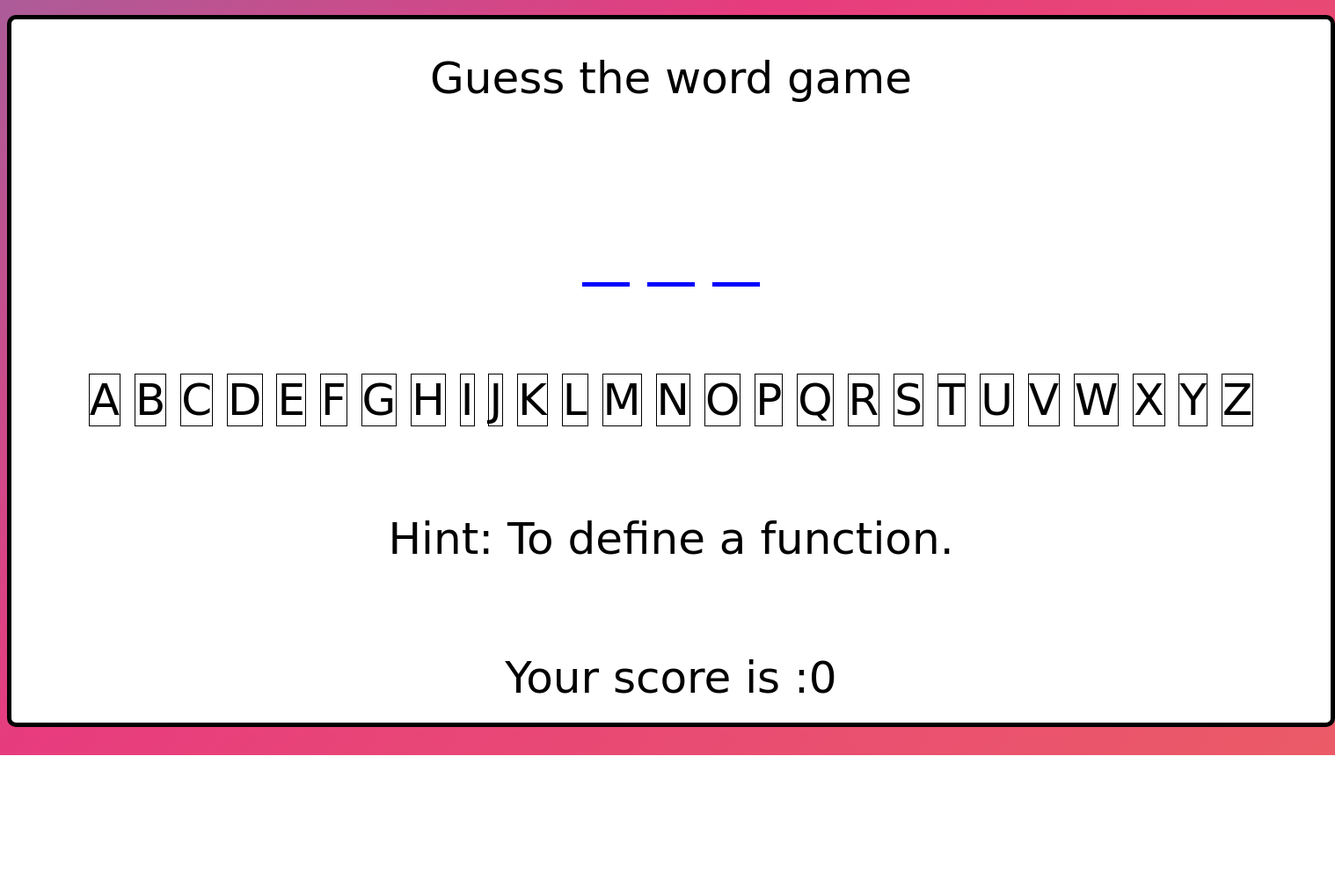
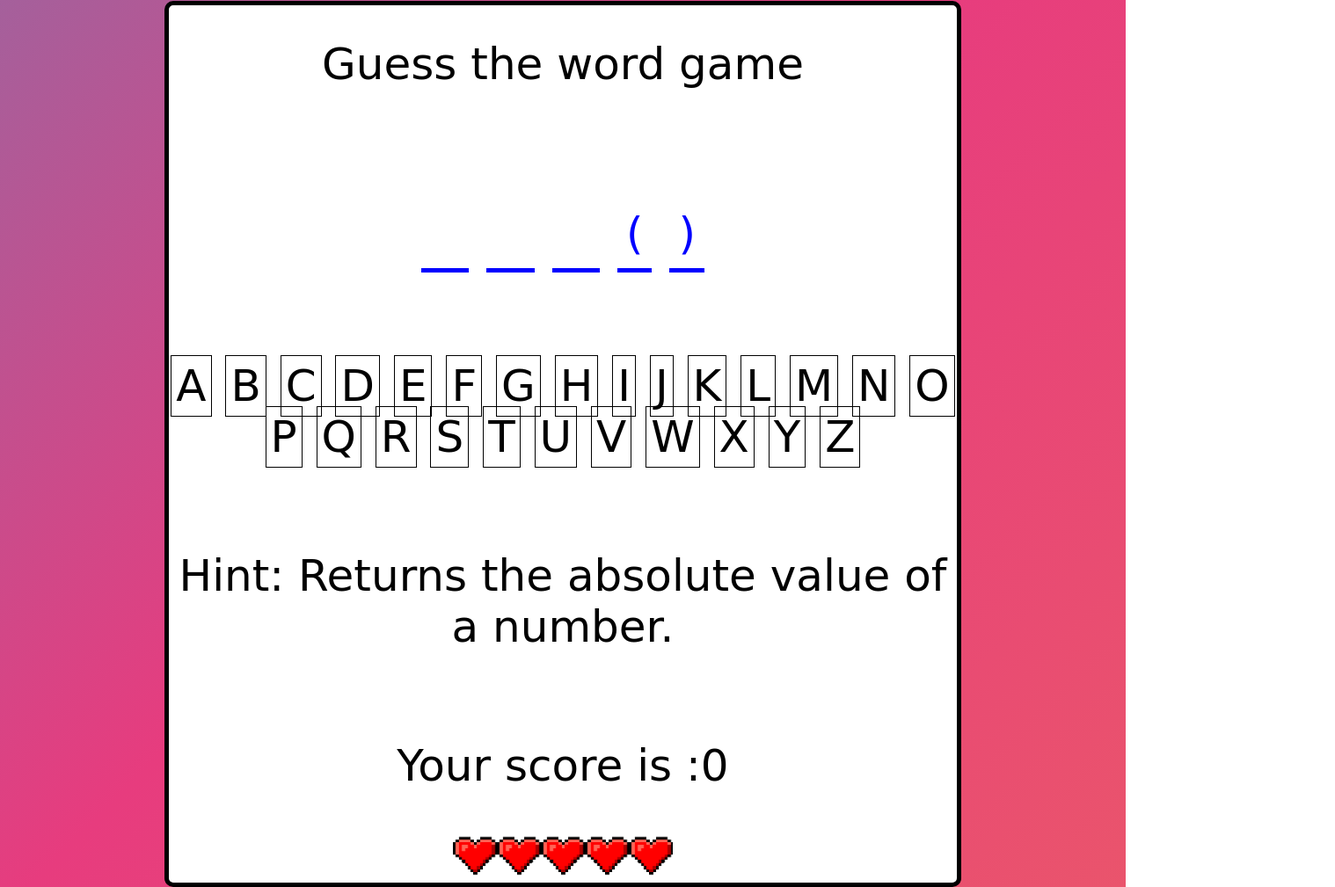
Before and after one commit to peetck/Guess-the-word, a plain HTML site: page index.html in a window 1280 px wide. Shown: the part 15-1024 px from the top of the page at 88% size, 1518 px wide, since content can reach past the window. Before the commit the page ends 874 px from the top, so only its background shows below. Drawn offline with Linux system fonts and the light colour scheme; a web font is replaced by a local one.

Commit message:
update hp

```diff
--- a/index.html
+++ b/index.html
@@ -38,6 +38,7 @@
         </div>
         <div id = "right"></div>
         <div id = "score">Your score is :0</div>
+        <heart></heart>
     </game>
     <script type="text/javascript" src="script.js"></script>
 </body>
--- a/script.js
+++ b/script.js
@@ -1,4 +1,5 @@
-word_listed = ["def"];
+word_listed = ["def", "abs()"];
+word_hint = {"def": "To define a function.", "abs()": "Returns the absolute value of a number."};
 all_score = 0;
 count = 0;
 except = ""
@@ -11,14 +12,16 @@ function reset(){
         str += "<letter onclick=\"select('" +alpha[i] + "')\" id = '" +alpha[i] + "'>" +alpha[i].toUpperCase() + "</letter>" + " ";
     }
     document.getElementById('alpha').innerHTML = str;
-     document.getElementById('right').innerHTML = "";
+    document.getElementById('right').innerHTML = "";
     main();
 }
 function main(){
+    hp = 5;
+    hp_create(hp);
     temp = letter_body.innerHTML;
     answer_right = 0;
     count = 0;
-    random = Math.random() * 1;
+    random = Math.random() * 2;
     word = word_listed[Math.floor(random)];
     word_only = word.replace("(", "").replace(")", "");
     len = word_only.length;
@@ -39,7 +42,7 @@ function main(){
         inner_out += letter[i + 2];
     }
     letter_body.innerHTML = inner_out;
-    right.innerText = "Hint: " + "To define a function.";
+    right.innerText = "Hint: " + word_hint[word];
 }
 function select(inp){
     document.getElementById(inp).id = "done";
@@ -68,10 +71,17 @@ function select(inp){
         }
         console.log(answer_right);
     }
-
+    else{
+        hp--;
+        hp_create(hp);
+        if (hp <= 0){count = len;}
+    }
     if (count >= len){
         if (answer_right >= len){
             all_score++;
+        }
+        else{
+            all_score--;
         }
         answer_right = 0;
         score.innerHTML = "Your score is :" + all_score;
@@ -89,4 +99,13 @@ function select(inp){
     }
 }
 
+document.onkeydown = function(e){
+    if (count < len) select(e.key);
+};
+function hp_create(hp){
+    document.getElementsByTagName("heart")[0].innerHTML = "";
+    for (i = 0; i < hp; i++){
+         document.getElementsByTagName("heart")[0].innerHTML += "<img src='heart.gif'>";
+    }
+}
 main();
--- a/style.css
+++ b/style.css
@@ -6,6 +6,8 @@ body{
     background: linear-gradient(-45deg, #EE7752, #E73C7E, #23A6D5, #23D5AB);
     background-size: 400% 400%;
     animation: Gradient 15s ease infinite;
+    margin: 0;
+    margin-top: 1em;
 }
 
 @keyframes Gradient {
@@ -24,16 +26,17 @@ letter{
     border-style: solid;
     border-width: 1.5px 1.5px;
     font-size: 50px;
+    padding: 5px;
 }
 game{
     display:block;
     border-style: solid;
     border-color: black;
     border-width: 5px;
-    margin:2em auto;
+    margin: auto;
     background: white;
-    width:1500px;
-    height:800px;
+    width: 70%;
+    height: 100%;
     position:relative;
     border-radius:10px;
     overflow:hidden;
@@ -80,6 +83,7 @@ letter:hover{
 
 #score{
     margin: 2em auto;
+    margin-bottom: 50px;
     font-size: 50px;
 }
 
@@ -91,3 +95,9 @@ letter:hover{
     margin: 2em auto;
     font-size: 50px;
 }
+
+img{
+    width: 50px;
+    height: 50px;
+    display: inline-block;
+}
```
Also changed, not shown: heart.gif (added).
